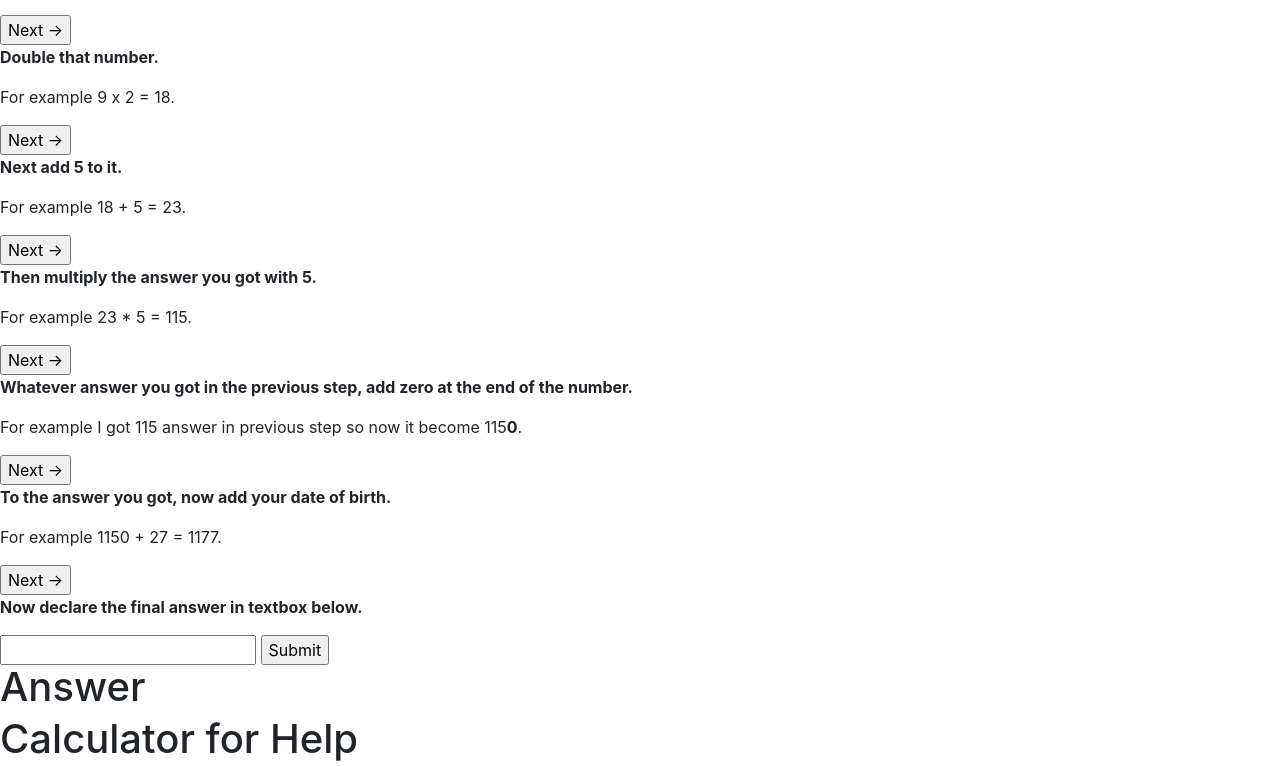
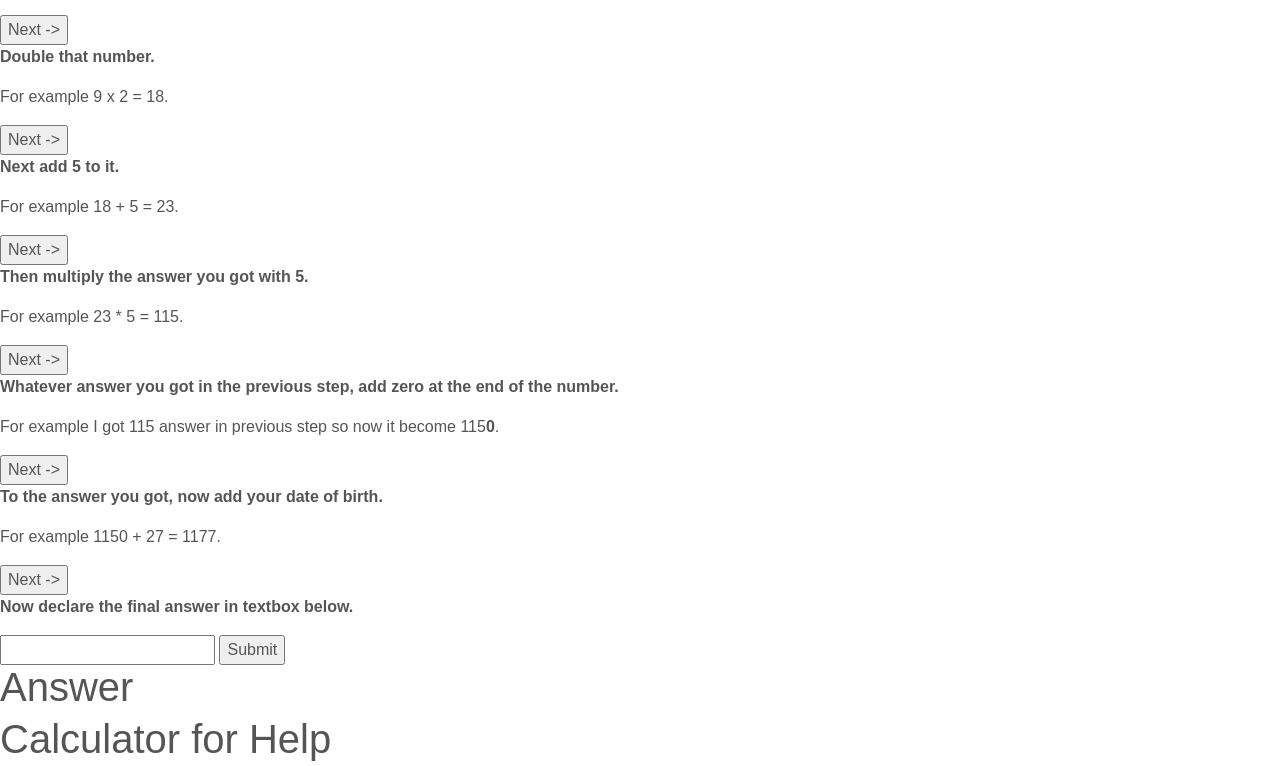
Before and after one commit to stewilondanga/guess-a-birthday, a plain HTML site: page index.html in a window 1280 px wide. Shown: the part 325-1091 px from the top of the page. Drawn offline with nearby package versions, Linux system fonts and the light colour scheme.

Commit message:
add css/styles.css

```diff
--- a/css/styles.css
+++ b/css/styles.css
@@ -1,3 +1,9 @@
+* {
+  box-sizing: border-box;
+  font-family: arial;
+  color: #555;
+}
+
 /*body {
   text-align: center;
   font-family: courier;
@@ -21,7 +27,7 @@
   height: 1.5em;
 }
 
-* {box-sizing:border-box; font-family:arial; color:#555;}
+
 body {background:#4CAF50;}
 
 .main-app {
@@ -108,6 +114,7 @@ body {background:#4CAF50;}
 
 
 /* Calculator */
+
 /*.calculator-app {transform:scale(0.9); text-align:center;}
 .calculator {width:320px; background: #2a3d51; padding:20px 10px 30px; display:inline-block; border-radius:15px; text-align:left;}
 .output #d {width:63%; margin:0 auto; background:#f15c59; margin:20px; color:#fff; padding:15px; font-size:20px; border:10px solid #5e626d; color:#000; border-radius:15px; }
```
